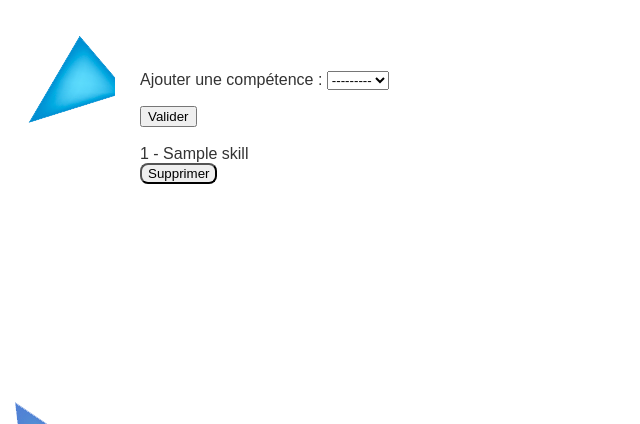
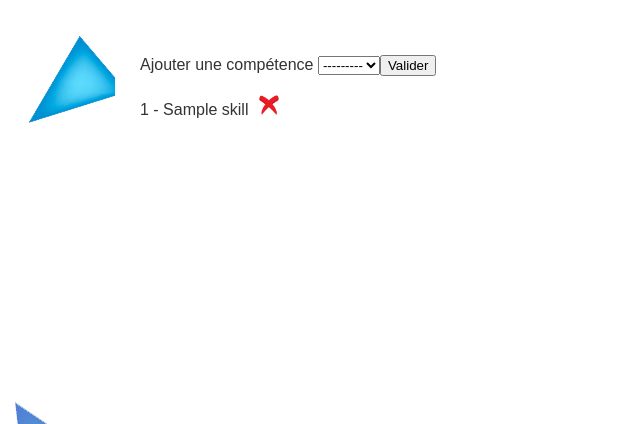
Before and after one commit to severinehmfms/evaldjango, a Django app: page /entraide/majskillsbis/ in a window 1280 px wide. Shown: the part 192-616 px from the top of the page, without its empty margins (0-640 px from the left). Run offline with Django 5.2, Linux system fonts and the light colour scheme; a user stored in the database is signed in; tables that the repository leaves empty hold one stand-in row (values such as "Sample post").

Commit message:
amélioration visuel html et css du nouveau formulaire de mise à jour des compétences

```diff
--- a/biaudentraide/entraide/static/entraide/style.css
+++ b/biaudentraide/entraide/static/entraide/style.css
@@ -57,3 +57,10 @@ select[aria-invalid="true"] {
 button{
     border-radius: 8px;
 }
+
+button.bouton-img {
+    white-space: nowrap;
+    border:none;
+    background:none;
+    cursor:pointer;
+}
--- a/biaudentraide/entraide/templates/entraide/majskillsbis.html
+++ b/biaudentraide/entraide/templates/entraide/majskillsbis.html
@@ -7,15 +7,15 @@
 
 {% block main %}
 
-    <form action="{% url 'entraide:majskillsbis' %}" method="post">{% csrf_token %}{{ form.as_p }}<input type="submit" value="Valider" class="bouton-img"/></form>
+    <form action="{% url 'entraide:majskillsbis' %}" method="post">{% csrf_token %}<label> Ajouter une compétence </label>{{form.skill}}<input type="submit" value="Valider" class="bouton-img"/></form>
     <br/>
 
     {% if skills_existing %}
         {% for skill in skills_existing %}
-            {{ skill.id }} - {{ skill.name_skill }}
-
             <form action="{% url 'entraide:supskilluser' skill.id %}" method="post" onsubmit="return confirm('Voulez-vous vraiment supprimer cette compétence ?');">
-            {% csrf_token %}<button type="submit" class="bouton-img">Supprimer</button></form>
+                {{ skill.id }} - {{ skill.name_skill }}
+                {% csrf_token %}<button type="submit" class="bouton-img"><img src="{% static '/entraide/images/sup.webp' %}" alt="Supprimer cette compétence" height="20"></button>
+            </form>
             <br/>
         {% endfor %}
     {% else %}
```
